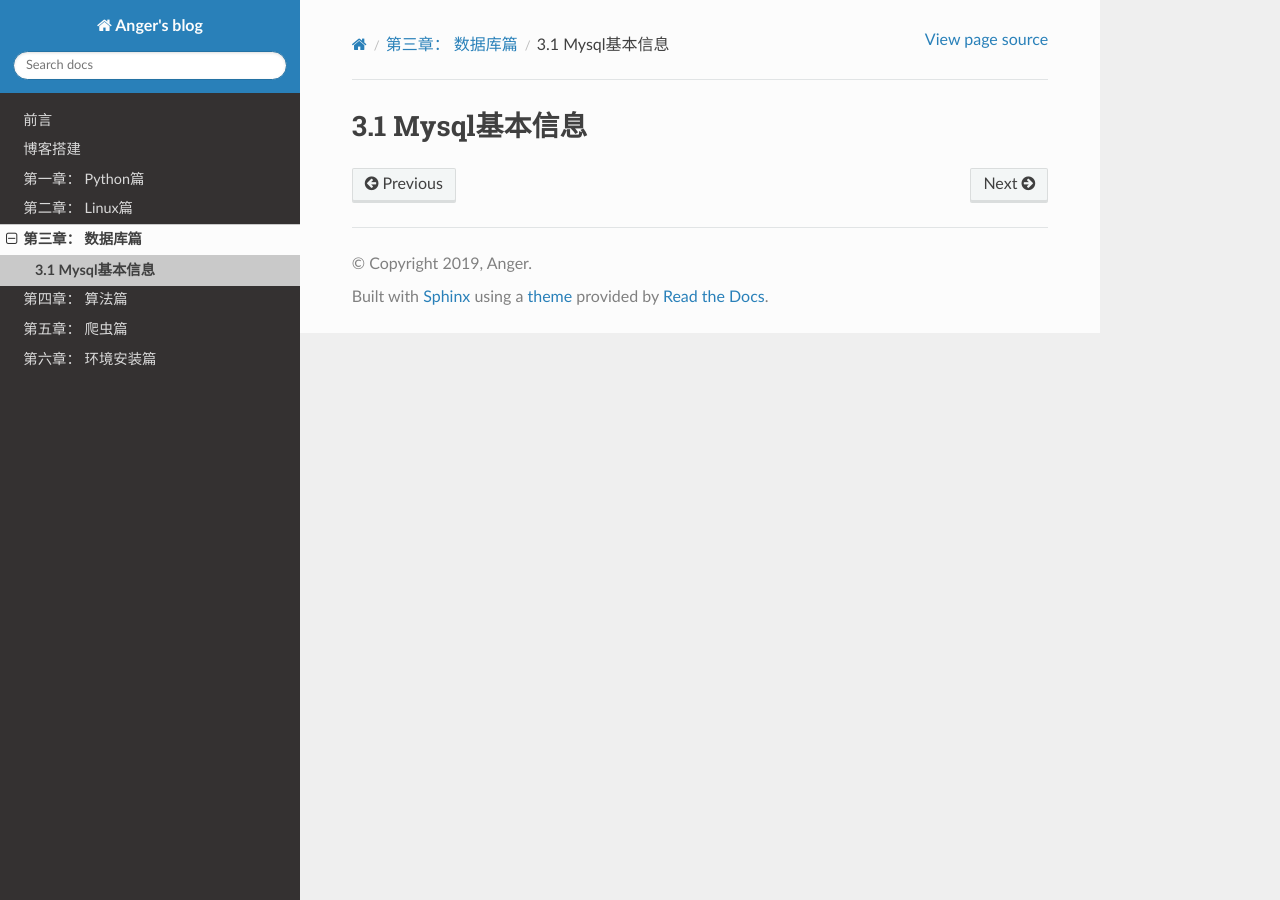
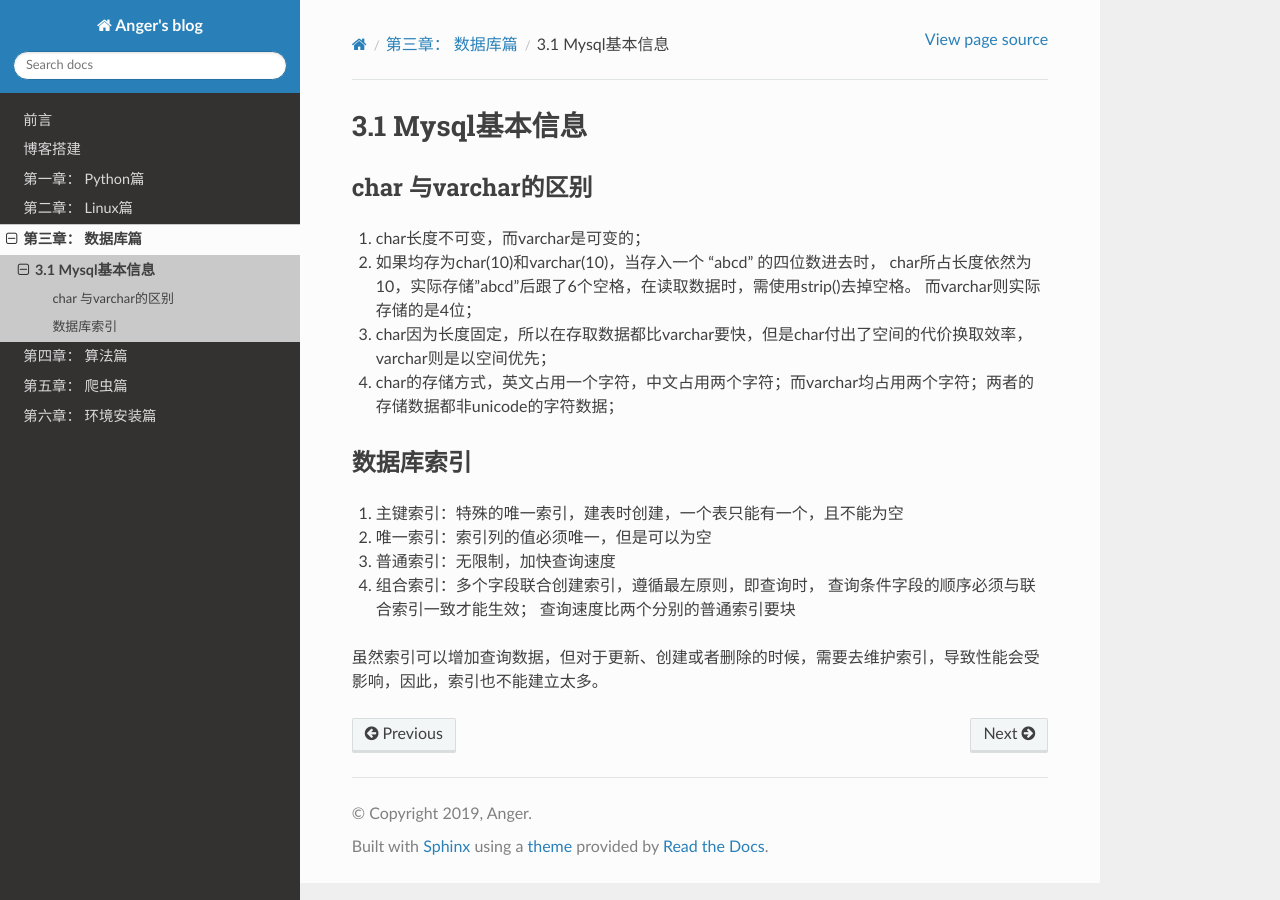
Before and after one commit to JustMeliyu/Anger_Sphinx, a Sphinx documentation site: the page built from source/DataBase/C01_MysqlBasic.md, in a window 1280 px wide. Built offline with Sphinx 7.4.7 and the Read the Docs theme 2.0.0, drawn with Linux system fonts in a browser that asks for light colours.

Commit message:
0323---数据库索引&char

```diff
--- a/source/DataBase/C01_MysqlBasic.md
+++ b/source/DataBase/C01_MysqlBasic.md
@@ -1,2 +1,28 @@
 3.1 Mysql基本信息
 =================
+
+### char 与varchar的区别
+
+1. char长度不可变，而varchar是可变的；
+
+2. 如果均存为char(10)和varchar(10)，当存入一个 "abcd" 的四位数进去时，
+char所占长度依然为10，实际存储"abcd"后跟了6个空格，在读取数据时，需使用strip()去掉空格。
+而varchar则实际存储的是4位；
+
+3. char因为长度固定，所以在存取数据都比varchar要快，但是char付出了空间的代价换取效率，varchar则是以空间优先；
+
+4. char的存储方式，英文占用一个字符，中文占用两个字符；而varchar均占用两个字符；两者的存储数据都非unicode的字符数据；
+
+### 数据库索引
+
+1. 主键索引：特殊的唯一索引，建表时创建，一个表只能有一个，且不能为空
+
+2. 唯一索引：索引列的值必须唯一，但是可以为空
+
+3. 普通索引：无限制，加快查询速度
+
+4. 组合索引：多个字段联合创建索引，遵循最左原则，即查询时，
+查询条件字段的顺序必须与联合索引一致才能生效；
+查询速度比两个分别的普通索引要块
+
+虽然索引可以增加查询数据，但对于更新、创建或者删除的时候，需要去维护索引，导致性能会受影响，因此，索引也不能建立太多。
```
Also changed, not shown: README.md (+1 -0 lines).
